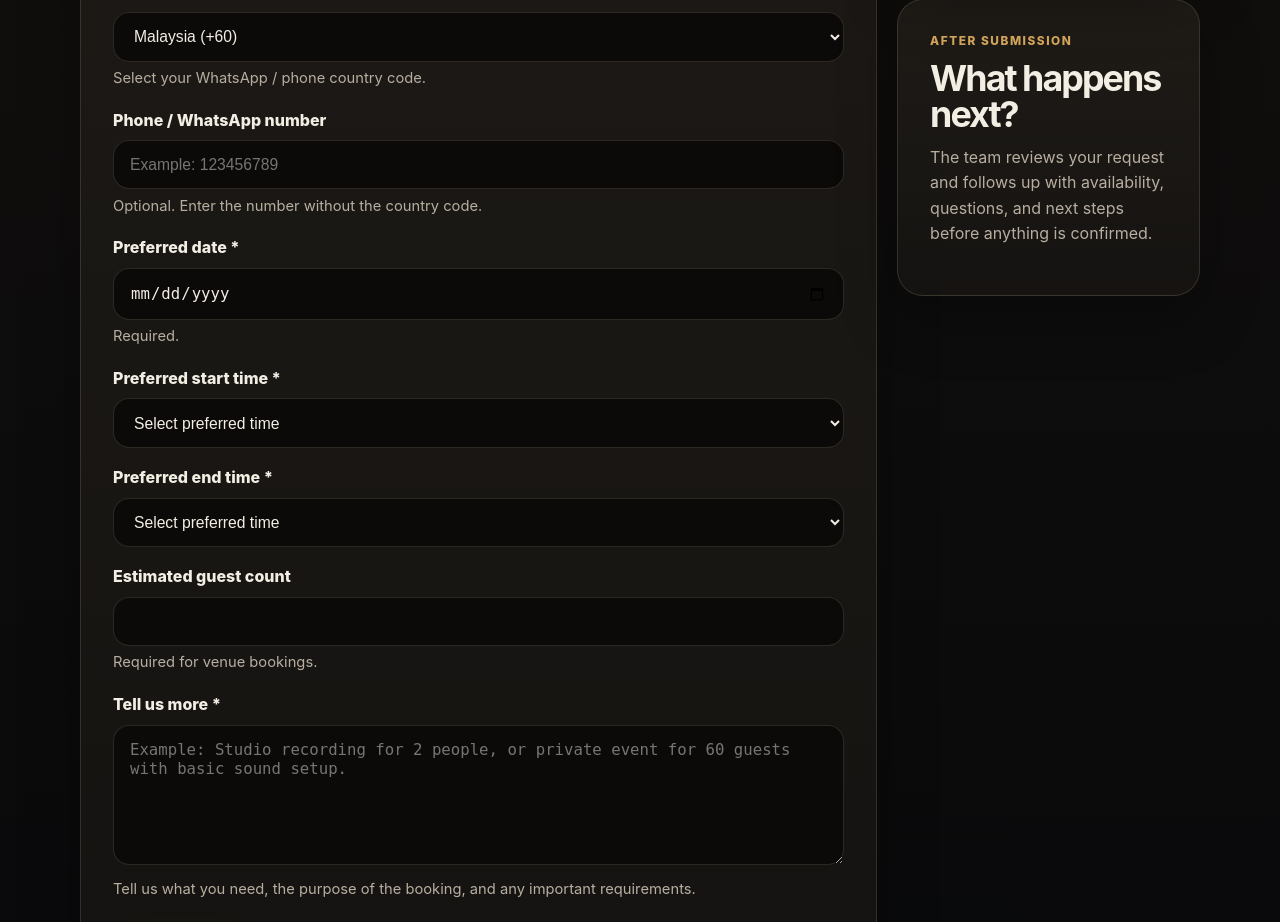
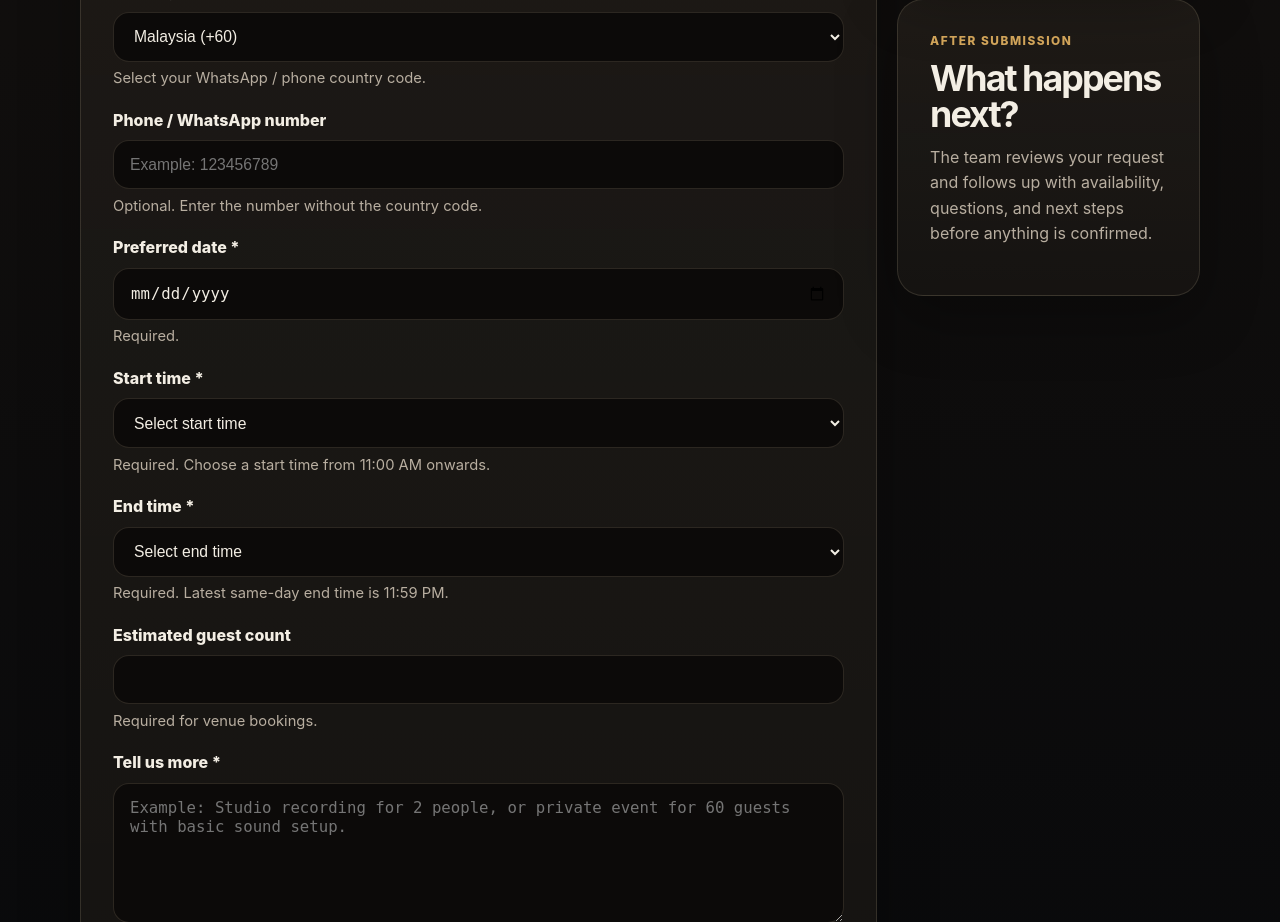
Before and after one commit to joaquinantonio/ProjectCero, a Django app: page /bookings/request/ in a window 1280 px wide. Shown: the part 1695-2617 px from the top of the page. Run offline with Django 5.2, Linux system fonts and the light colour scheme; data that the repository does not hold is empty; some libraries are stand-ins or nearby versions.

Commit message:
- Added start/end time range support for studio and venue booking requests - Updated booking admin/calendar workflow for preferred time ranges - Fixed booking migrations and tests - Updated artist directory to show all active artists alphabetically - Cleaned artist listing wording from featured-only language

```diff
--- a/apps/bookings/forms.py
+++ b/apps/bookings/forms.py
@@ -1,7 +1,6 @@
 from django import forms
 
 from .models import BookingRequest
-from apps.enquiries.time_utils import get_time_choices
 
 COUNTRY_CODE_CHOICES = [
     # Malaysia first
@@ -128,38 +127,51 @@ COUNTRY_CODE_CHOICES = [
     ("+263", "Zimbabwe (+263)"),
 ]
 
-def build_preferred_time_choices():
-    choices = [("", "Select preferred time")]
 
-    # Public request time options.
-    # Studio business hours are 11:00 AM to 12:00 midnight.
+def build_time_label(hour, minute):
+    display_hour = hour
+    suffix = "AM"
+
+    if hour == 12:
+        display_hour = 12
+        suffix = "PM"
+    elif hour > 12:
+        display_hour = hour - 12
+        suffix = "PM"
+
+    return f"{display_hour}:{minute:02d} {suffix}"
+
+
+def build_booking_start_time_choices():
+    choices = [("", "Select start time")]
+
     for hour in range(11, 24):
         for minute in (0, 30):
             value = f"{hour:02d}:{minute:02d}"
+            choices.append((value, build_time_label(hour, minute)))
 
-            display_hour = hour
-            suffix = "AM"
-
-            if hour == 12:
-                display_hour = 12
-                suffix = "PM"
-            elif hour > 12:
-                display_hour = hour - 12
-                suffix = "PM"
-
-            label = f"{display_hour}:{minute:02d} {suffix}"
-            choices.append((value, label))
-
-    choices.append(("23:59", "11:59 PM (midnight next day)"))
+    if ("23:59", "11:59 PM (midnight next day)") not in choices:
+        choices.append(("23:59", "11:59 PM (midnight next day)"))
 
     return choices
 
 
+def build_booking_end_time_choices():
+    choices = [("", "Select end time")]
+
+    for hour in range(11, 24):
+        for minute in (0, 30):
+            if hour == 11 and minute == 0:
+                continue
+            value = f"{hour:02d}:{minute:02d}"
+            choices.append((value, build_time_label(hour, minute)))
+
+    choices.append(("23:59", "11:59 PM (midnight next day)"))
+    return choices
+
+
 class BaseBookingRequestForm(forms.ModelForm):
-    website = forms.CharField(
-        required=False,
-        widget=forms.HiddenInput,
-    )
+    website = forms.CharField(required=False, widget=forms.HiddenInput)
 
     class Meta:
         model = BookingRequest
@@ -175,8 +187,6 @@ class BaseBookingRequestForm(forms.ModelForm):
         ]
         widgets = {
             "preferred_date": forms.DateInput(attrs={"type": "date"}),
-            "preferred_start_time": forms.TimeInput(attrs={"type": "time"}),
-            "preferred_end_time": forms.TimeInput(attrs={"type": "time"}),
             "message": forms.Textarea(attrs={"rows": 5}),
         }
 
@@ -202,12 +212,12 @@ class BaseBookingRequestForm(forms.ModelForm):
             self.fields["preferred_date"].required = False
 
         if "preferred_start_time" in self.fields:
-            self.fields["preferred_start_time"].label = "Preferred start time"
+            self.fields["preferred_start_time"].label = "Start time"
             self.fields["preferred_start_time"].required = False
             self.fields["preferred_start_time"].help_text = "Optional."
 
         if "preferred_end_time" in self.fields:
-            self.fields["preferred_end_time"].label = "Preferred end time"
+            self.fields["preferred_end_time"].label = "End time"
             self.fields["preferred_end_time"].required = False
             self.fields["preferred_end_time"].help_text = "Optional."
 
@@ -235,31 +245,23 @@ class CombinedBookingRequestForm(BaseBookingRequestForm):
         initial="+60",
         required=False,
         label="Country code",
-        widget=forms.Select(
-            attrs={
-                "class": "js-compact-select",
-            }
-        ),
+        widget=forms.Select(attrs={"class": "js-compact-select"}),
     )
 
     preferred_start_time = forms.TimeField(
-        required=True,
+        required=False,
         widget=forms.Select(
-            choices=build_preferred_time_choices(),
-            attrs={
-                "class": "js-compact-select",
-            },
+            choices=build_booking_start_time_choices(),
+            attrs={"class": "js-compact-select"},
         ),
         input_formats=["%H:%M"],
     )
 
     preferred_end_time = forms.TimeField(
-        required=True,
+        required=False,
         widget=forms.Select(
-            choices=build_preferred_time_choices(),
-            attrs={
-                "class": "js-compact-select",
-            },
+            choices=build_booking_end_time_choices(),
+            attrs={"class": "js-compact-select"},
         ),
         input_formats=["%H:%M"],
     )
@@ -279,11 +281,7 @@ class CombinedBookingRequestForm(BaseBookingRequestForm):
         ]
         widgets = {
             **BaseBookingRequestForm.Meta.widgets,
-            "request_type": forms.Select(
-                attrs={
-                    "class": "js-compact-select",
-                }
-            ),
+            "request_type": forms.Select(attrs={"class": "js-compact-select"}),
         }
 
     def __init__(self, *args, **kwargs):
@@ -319,13 +317,17 @@ class CombinedBookingRequestForm(BaseBookingRequestForm):
         self.fields["preferred_date"].required = True
         self.fields["preferred_date"].help_text = "Required."
 
-        self.fields["preferred_start_time"].label = "Preferred start time"
+        self.fields["preferred_start_time"].label = "Start time"
         self.fields["preferred_start_time"].required = True
-        self.fields["preferred_start_time"].help_text = ""
+        self.fields["preferred_start_time"].help_text = (
+            "Required. Choose a start time from 11:00 AM onwards."
+        )
 
-        self.fields["preferred_end_time"].label = "Preferred end time"
+        self.fields["preferred_end_time"].label = "End time"
         self.fields["preferred_end_time"].required = True
-        self.fields["preferred_end_time"].help_text = ""
+        self.fields["preferred_end_time"].help_text = (
+            "Required. Latest same-day end time is 11:59 PM."
+        )
 
         self.fields["guest_count"].required = False
         self.fields["guest_count"].help_text = "Required for venue bookings."
@@ -352,7 +354,6 @@ class CombinedBookingRequestForm(BaseBookingRequestForm):
         preferred_start_time = cleaned_data.get("preferred_start_time")
         preferred_end_time = cleaned_data.get("preferred_end_time")
         guest_count = cleaned_data.get("guest_count")
-
         country_code = cleaned_data.get("phone_country_code")
         phone = cleaned_data.get("phone", "")
 
@@ -367,49 +368,23 @@ class CombinedBookingRequestForm(BaseBookingRequestForm):
         if not preferred_date:
             self.add_error("preferred_date", "Please choose a preferred date.")
 
-        if request_type == BookingRequest.RequestType.VENUE and not guest_count:
-            self.add_error(
-                "guest_count",
-                "Please provide an estimated guest count for venue bookings.",
-            )
+        if not preferred_start_time:
+            self.add_error("preferred_start_time", "Please choose a start time.")
 
-        # Validate time range if both times are provided
+        if not preferred_end_time:
+            self.add_error("preferred_end_time", "Please choose an end time.")
+
         if preferred_start_time and preferred_end_time:
             if preferred_end_time <= preferred_start_time:
                 self.add_error(
                     "preferred_end_time",
                     "End time must be after start time.",
                 )
-
-        # Check for calendar conflicts
-        if preferred_date and preferred_start_time and preferred_end_time:
-            from datetime import datetime
-            from django.utils import timezone
-            from .availability import find_conflicting_block
-
-            # Build datetime objects for conflict checking
-            naive_start = datetime.combine(preferred_date, preferred_start_time)
-            naive_end = datetime.combine(preferred_date, preferred_end_time)
-
-            current_timezone = timezone.get_current_timezone()
-            if timezone.is_naive(naive_start):
-                aware_start = timezone.make_aware(naive_start, current_timezone)
-                aware_end = timezone.make_aware(naive_end, current_timezone)
-            else:
-                aware_start = naive_start
-                aware_end = naive_end
-
-            # Check for conflicts
-            conflict = find_conflicting_block(
-                start_at=aware_start,
-                end_at=aware_end,
+        if request_type == BookingRequest.RequestType.VENUE and not guest_count:
+            self.add_error(
+                "guest_count",
+                "Please provide an estimated guest count for venue bookings.",
             )
-
-            if conflict:
-                self.add_error(
-                    "preferred_start_time",
-                    "This time slot is not available. Please choose another time.",
-                )
 
         if phone:
             normalized_phone = (
@@ -431,3 +406,12 @@ class CombinedBookingRequestForm(BaseBookingRequestForm):
                     cleaned_data["phone"] = normalized_phone
 
         return cleaned_data
+
+    def save(self, commit=True):
+        instance = super().save(commit=False)
+
+        if commit:
+            instance.save()
+            self.save_m2m()
+
+        return instance
--- a/apps/bookings/models.py
+++ b/apps/bookings/models.py
@@ -68,6 +68,41 @@ class BookingRequest(ReferenceCodeMixin, TimeStampedModel):
 
     def __str__(self):
         return self.reference_code or f"{self.name} - {self.request_type}"
+
+    @property
+    def effective_preferred_start_time(self):
+        return self.preferred_start_time
+
+    @property
+    def preferred_time_range_display(self):
+        start_time = self.effective_preferred_start_time
+        end_time = self.preferred_end_time
+
+        if start_time and end_time:
+            return f"{start_time:%I:%M %p} – {end_time:%I:%M %p}"
+
+        if start_time:
+            return f"From {start_time:%I:%M %p}"
+
+        if end_time:
+            return f"Until {end_time:%I:%M %p}"
+
+        return ""
+
+    def clean(self):
+        super().clean()
+
+        errors = {}
+
+        if self.preferred_start_time and self.preferred_end_time:
+            if self.preferred_end_time <= self.preferred_start_time:
+                errors["preferred_end_time"] = (
+                    "Preferred end time must be after preferred start time."
+                )
+
+        if errors:
+            raise ValidationError(errors)
+
 
 
 class BookingResource(SluggedModelMixin, TimeStampedModel):
--- a/templates/artists/artist_list.html
+++ b/templates/artists/artist_list.html
@@ -1,7 +1,7 @@
 {% extends "base.html" %}
 
 {% block title %}Artists · {{ site_settings.site_name|default:"CeroPJ" }}{% endblock %}
-{% block meta_description %}Featured artists, musicians, performers, and creative community connected to {{ site_settings.site_name|default:"CeroPJ" }}.{% endblock %}
+{% block meta_description %}Artists, musicians, performers, and creative community connected to {{ site_settings.site_name|default:"CeroPJ" }}.{% endblock %}
 
 {% block content %}
 <div class="cero-artists-page">
@@ -9,7 +9,7 @@
     <div class="container cero-listing-hero__grid">
       <div>
         <p class="cero-kicker">Artists</p>
-        <h1>All Featured Artists</h1>
+        <h1>All Artists</h1>
         <p>
           Browse all musicians, performers, and creative collaborators connected to CeroPJ, sorted alphabetically.
         </p>
--- a/templates/includes/base.html
+++ b/templates/includes/base.html
@@ -6,11 +6,11 @@
   <title>{% block title %}{{ site_settings.site_name|default:"CeroPJ" }}{% endblock %}</title>
   <meta name="viewport" content="width=device-width, initial-scale=1">
 
-  <meta name="description" content="{% block meta_description %}Recording studio, featured artists, and live events venue.{% endblock %}">
+  <meta name="description" content="{% block meta_description %}Recording studio, artist community, and live events venue.{% endblock %}">
 
   <meta property="og:type" content="{% block og_type %}website{% endblock %}">
   <meta property="og:title" content="{% block og_title %}{{ site_settings.site_name|default:'CeroPJ' }}{% endblock %}">
-  <meta property="og:description" content="{% block og_description %}Recording studio, featured artists, and live events venue.{% endblock %}">
+  <meta property="og:description" content="{% block og_description %}Recording studio, artist community, and live events venue.{% endblock %}">
   <meta property="og:image" content="{% block og_image %}{% static 'images/og-default.jpg' %}{% endblock %}">
 
   <link rel="stylesheet" href="{% static 'css/main.css' %}">
```
Also changed, not shown: apps/artists/tests.py (+28 -8 lines), apps/bookings/admin_booking.py (+4 -4 lines), apps/bookings/calendar_workflow.py (+28 -74 lines), apps/bookings/admin.py (line endings or trailing spaces), apps/bookings/migrations/0002_bookingrequest_time_range.py (added).
